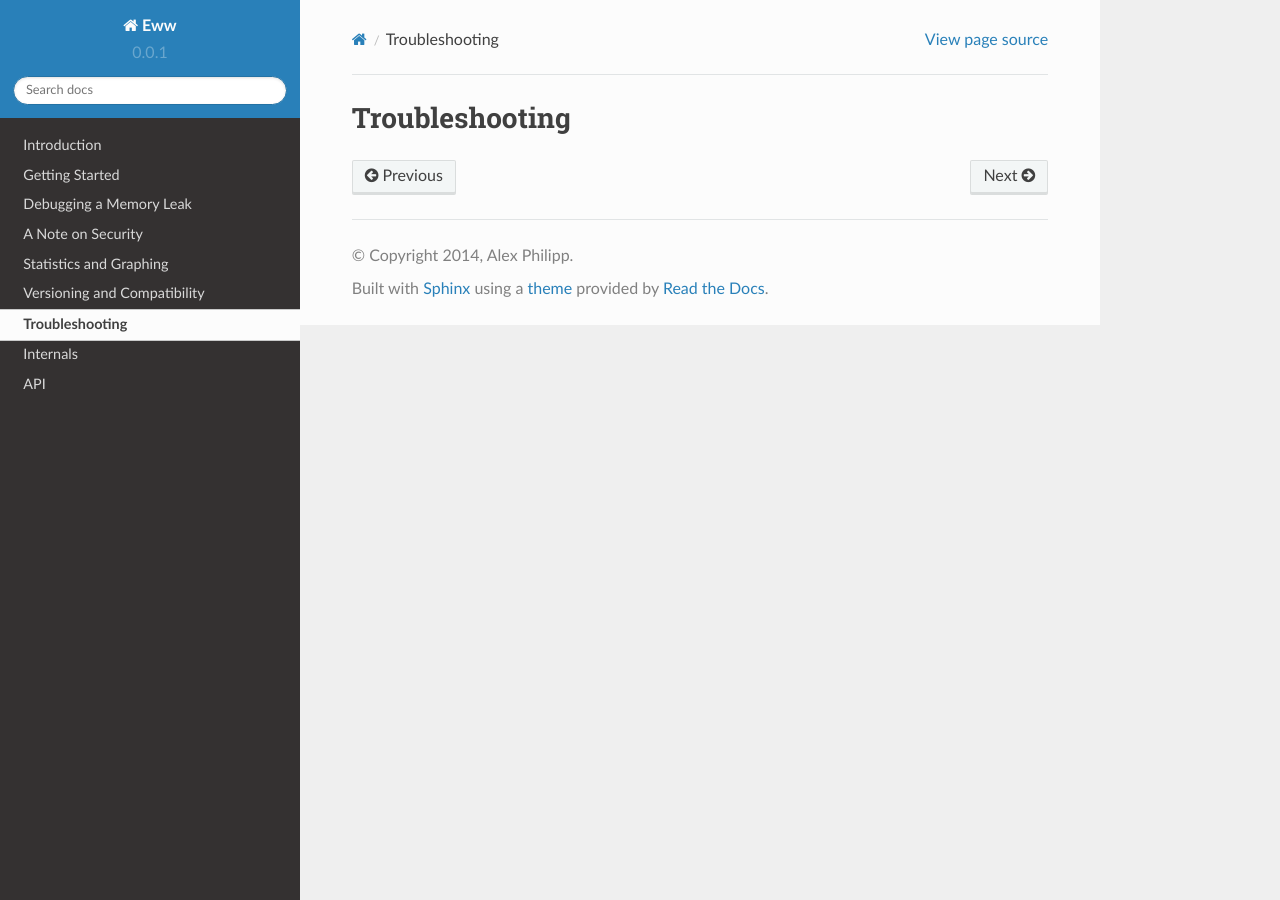
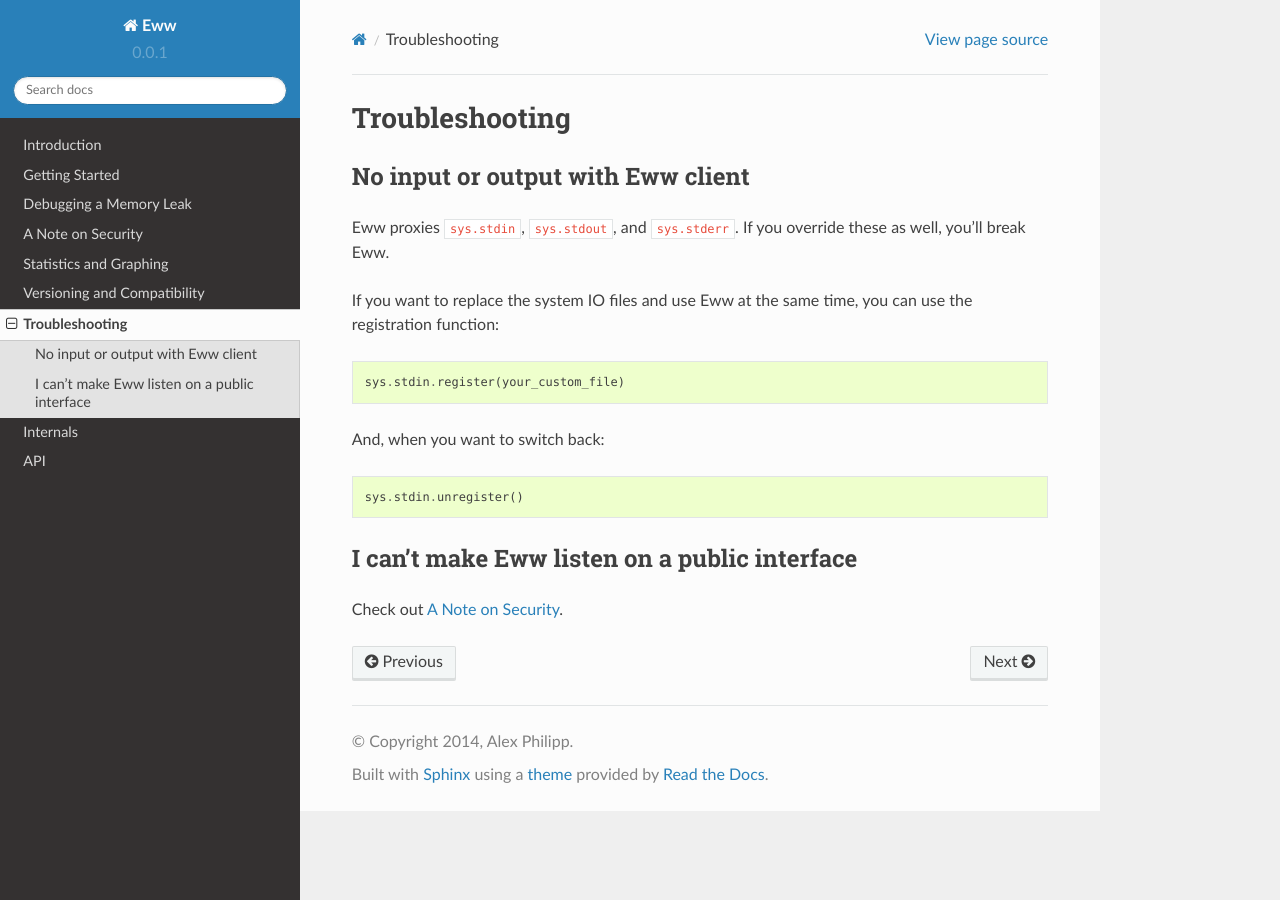
Before and after one commit to py-eww/eww, a Sphinx documentation site: the page built from docs/source/troubleshooting.rst, in a window 1280 px wide. Built offline with Sphinx 7.4.7 and the Read the Docs theme 2.0.0, drawn with Linux system fonts in a browser that asks for light colours; pages that are not in the unit, such as notebooks, are missing from menus.

Commit message:
extended docs

```diff
--- a/docs/source/troubleshooting.rst
+++ b/docs/source/troubleshooting.rst
@@ -1,2 +1,20 @@
 Troubleshooting
 ===============
+
+No input or output with Eww client
+----------------------------------
+
+Eww proxies :code:`sys.stdin`, :code:`sys.stdout`, and :code:`sys.stderr`.  If you override these as well, you'll break Eww.
+
+If you want to replace the system IO files and use Eww at the same time, you can use the registration function::
+
+    sys.stdin.register(your_custom_file)
+
+And, when you want to switch back::
+
+    sys.stdin.unregister()
+
+I can't make Eww listen on a public interface
+---------------------------------------------
+
+Check out :ref:`a_note_on_security`.
```
Also changed, not shown: docs/source/versioning_compatibility.rst (+6 -1 lines).
